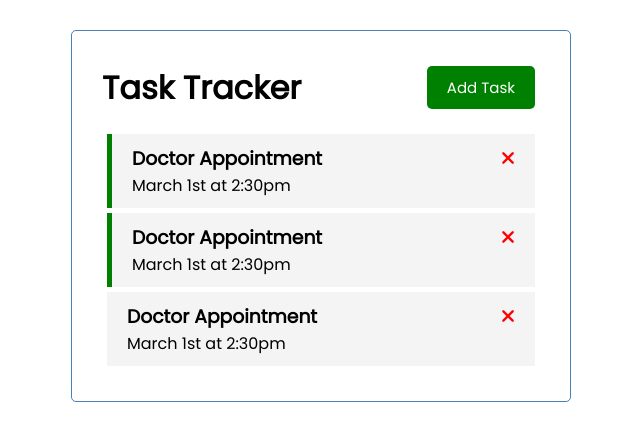
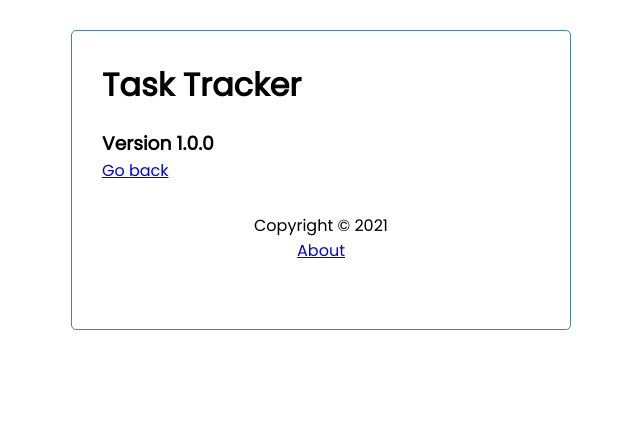
Before and after one commit to armineyvazi/learnVue, a Vue app: page /about in a window 1280 px wide. Shown: the top 440 px of the page, without its empty margins (319-959 px from the left). Built offline with nearby package versions, Linux system fonts and the light colour scheme.

Commit message:
version 1.0.0

```diff
--- /dev/null
+++ b/db.json
@@ -0,0 +1,28 @@
+{
+  "tasks": [
+    {
+      "text": "sdasdasdas",
+      "day": "asdasdasdas",
+      "reminder": false,
+      "id": 1
+    },
+    {
+      "text": "asdasdasdasd",
+      "day": "asdasdasdas",
+      "reminder": false,
+      "id": 3
+    },
+    {
+      "text": "asdasdasdasd",
+      "day": "asdasdasdasd",
+      "reminder": false,
+      "id": 4
+    },
+    {
+      "text": "asdasdasda",
+      "day": "asdasdsa",
+      "reminder": false,
+      "id": 5
+    }
+  ]
+}
--- a/package.json
+++ b/package.json
@@ -5,11 +5,13 @@
   "scripts": {
     "serve": "vue-cli-service serve",
     "build": "vue-cli-service build",
-    "lint": "vue-cli-service lint"
+    "lint": "vue-cli-service lint",
+    "backend": "json-server --watch db.json --port 5000"
   },
   "dependencies": {
     "core-js": "^3.8.3",
-    "vue": "^3.2.13"
+    "vue": "^3.2.13",
+    "vue-router": "^4.0.13"
   },
   "devDependencies": {
     "@babel/core": "^7.12.16",
--- a/src/App.vue
+++ b/src/App.vue
@@ -1,71 +1,34 @@
 <template>
   <div class="container">
-    <Header @toggle-add-task="toggleAddTask" title="Task Tracker"/>
-    <div v-if="showAddTask">
-      <AddTask @add-task="addTask"/>
-    </div>
-    <Tasks
-      @toggle-reminder="toggleReminder"
-      @delete-task="deleteTask" :tasks="tasks"/>
+    <Header
+      @toggle-add-task="toggleAddTask"
+      title="Task Tracker"
+      :showAddTask="showAddTask" />
+
+    <router-view :showAddTask="showAddTask"></router-view>
+    <Footer />
   </div>
 </template>
 
 <script>
 import Header from './components/Header'
-import AddTask from './components/AddTask'
-import Tasks from './components/Tasks'
+import Footer from './components/Footer'
 
 export default {
   name: 'App',
   components: {
     Header,
-    Tasks,
-    AddTask
+    Footer
   },
   data () {
     return {
-      tasks: [],
       showAddTask: false
     }
   },
   methods: {
-    addTask (task) {
-      console.log('adasdasdasd')
-      this.tasks = [...this.tasks, task]
-    },
-    deleteTask (id) {
-      if (confirm('Are you sure')) {
-        this.tasks = this.tasks.filter((task) => task.id !== id)
-      }
-    },
-    toggleReminder (id) {
-      this.tasks = this.tasks.map((task) => task.id === id ? { ...task, reminder: !task.reminder } : task)
-    },
     toggleAddTask () {
       this.showAddTask = !this.showAddTask
     }
-  },
-  created () {
-    this.tasks = [
-      {
-        id: 1,
-        text: 'Doctor Appointment',
-        day: 'March 1st at 2:30pm',
-        reminder: true
-      },
-      {
-        id: 2,
-        text: 'Doctor Appointment',
-        day: 'March 1st at 2:30pm',
-        reminder: true
-      },
-      {
-        id: 3,
-        text: 'Doctor Appointment',
-        day: 'March 1st at 2:30pm',
-        reminder: false
-      }
-    ]
   }
 }
 
--- a/src/components/AddTask.vue
+++ b/src/components/AddTask.vue
@@ -41,7 +41,6 @@
         alert('please add a task')
       }
       const newTask = {
-        id: Math.floor(Math.random() * 1000),
         text: this.text,
         day: this.day,
         reminder: this.reminder
--- a/src/components/Button.vue
+++ b/src/components/Button.vue
@@ -11,7 +11,7 @@
   },
   methods: {
     onClick () {
-      this.$emit('toggle-add-task')
+      this.$emit('btn-clock')
     }
   }
 }
--- /dev/null
+++ b/src/components/Footer.vue
@@ -0,0 +1,16 @@
+<template>
+    <footer>
+        <p>Copyright &copy; 2021</p>
+        <router-link to="/about">About</router-link>
+    </footer>
+</template>
+<style scoped>
+    a {
+      color: 333;
+    }
+    footer {
+        margin-top: 30px;
+        text-align: center;
+
+    }
+</style>
--- a/src/components/Header.vue
+++ b/src/components/Header.vue
@@ -1,7 +1,12 @@
 <template>
   <header>
     <h1>{{ title }}</h1>
-     <Button @toggle-add-task="$emit('toggle-add-task')" text="Add Task" color="green"/>
+     <Button
+      v-show="homePage"
+      @btn-clock="$emit('toggle-add-task')"
+      :text="showAddTask ? 'Close' : 'Add Task' "
+      :color="showAddTask ? 'red'  : 'green' "
+      />
   </header>
 </template>
 
@@ -13,10 +18,20 @@
   props: {
     title: {
       type: String
-    }
+    },
+    showAddTask: Boolean
   },
   components: {
     Button
+  },
+  computed: {
+    homePage () {
+      if (this.$route.path === '/') {
+        return true
+      } else {
+        return false
+      }
+    }
   }
 }
 
--- a/src/main.js
+++ b/src/main.js
@@ -1,4 +1,4 @@
 import { createApp } from 'vue'
 import App from './App.vue'
-
-createApp(App).mount('#app')
+import router from './router'
+createApp(App).use(router).mount('#app')
--- /dev/null
+++ b/src/router/index.js
@@ -0,0 +1,22 @@
+import { createRouter, createWebHistory } from 'vue-router'
+import About from '../views/About'
+import Home from '../views/Home'
+
+const routes = [
+  {
+    path: '/',
+    name: 'Home',
+    component: Home
+  },
+  {
+    path: '/about',
+    name: 'About',
+    component: About
+  }
+]
+
+const router = createRouter({
+  history: createWebHistory(process.env.BASE_URL), routes
+})
+
+export default router
--- /dev/null
+++ b/src/views/About.vue
@@ -0,0 +1,4 @@
+<template>
+    <h3>Version 1.0.0</h3>
+    <router-link to="/">Go back</router-link>
+</template>
--- /dev/null
+++ b/src/views/Home.vue
@@ -0,0 +1,79 @@
+<template>
+  <AddTask v-show="showAddTask" @add-task="addTask" />
+  <Tasks
+    @toggle-reminder="toggleReminder"
+    @delete-task="deleteTask"
+    :tasks="tasks"
+  />
+</template>
+
+<script>
+import Tasks from '../components/Tasks'
+import AddTask from '../components/AddTask'
+export default {
+  name: 'Home',
+  props: {
+    showAddTask: Boolean
+  },
+  components: {
+    Tasks,
+    AddTask
+  },
+  data () {
+    return {
+      tasks: []
+    }
+  },
+  methods: {
+    async addTask (task) {
+      const res = await fetch('api/tasks', {
+        method: 'POST',
+        headers: {
+          'Content-type': 'application/json'
+        },
+        body: JSON.stringify(task)
+      })
+      const data = await res.json()
+      this.tasks = [...this.tasks, data]
+    },
+    async deleteTask (id) {
+      if (confirm('Are you sure?')) {
+        const res = await fetch(`api/tasks/${id}`, {
+          method: 'DELETE'
+        })
+        res.status === 200
+          ? (this.tasks = this.tasks.filter((task) => task.id !== id))
+          : alert('Error deleting task')
+      }
+    },
+    async toggleReminder (id) {
+      const taskToToggle = await this.fetchTask(id)
+      const updTask = { ...taskToToggle, reminder: !taskToToggle.reminder }
+      const res = await fetch(`api/tasks/${id}`, {
+        method: 'PUT',
+        headers: {
+          'Content-type': 'application/json'
+        },
+        body: JSON.stringify(updTask)
+      })
+      const data = await res.json()
+      this.tasks = this.tasks.map((task) =>
+        task.id === id ? { ...task, reminder: data.reminder } : task
+      )
+    },
+    async fetchTasks () {
+      const res = await fetch('api/tasks')
+      const data = await res.json()
+      return data
+    },
+    async fetchTask (id) {
+      const res = await fetch(`api/tasks/${id}`)
+      const data = await res.json()
+      return data
+    }
+  },
+  async created () {
+    this.tasks = await this.fetchTasks()
+  }
+}
+</script>
--- a/vue.config.js
+++ b/vue.config.js
@@ -1,4 +1,16 @@
-const { defineConfig } = require('@vue/cli-service')
-module.exports = defineConfig({
-  transpileDependencies: true
-})
+// const { defineConfig } = require('@vue/cli-service')
+// module.exports = defineConfig({
+//   transpileDependencies: true
+// })
+module.exports = {
+  devServer: {
+    proxy: {
+      '^/api': {
+        target: 'http://localhost:5000',
+        changeOrigin: true,
+        logLevel: 'debug',
+        pathRewrite: { '^/api': '/' }
+      }
+    }
+  }
+}
```
Also changed, not shown: 1 other file (tests, documents, lock files or other folders).
